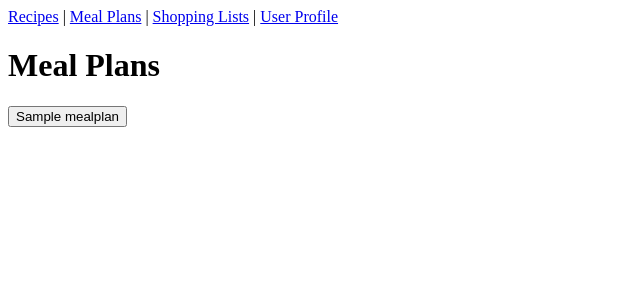
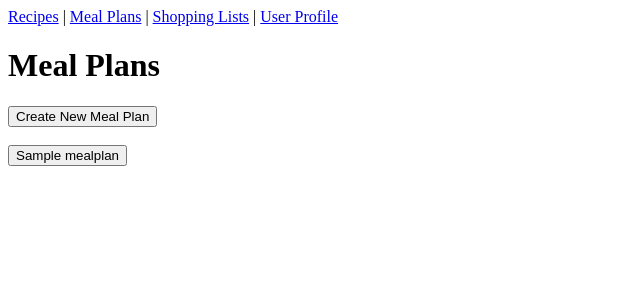
Before and after one commit to JoelRice/Plan-Shop-Eat, a Django app: page /meal_plan_app/meal_plans/ in a window 1280 px wide. Shown: the top 300 px of the page, without its empty margins (0-640 px from the left). Run offline with Django 3.2, Linux system fonts and the light colour scheme; tables that the repository leaves empty hold one stand-in row (values such as "Sample post").

Commit message:
Added ability to add and edit meal plans. Fixed sorting for Ingredient List.

```diff
--- a/meal_plan_app/models.py
+++ b/meal_plan_app/models.py
@@ -44,7 +44,7 @@ class MealPlan(models.Model):
         # ingredient specific code
         string_of_ingredients = ",".join([recipe.ingredients for recipe in list_of_recipes])
         ingredients = [ x.strip() for x in string_of_ingredients.split(',') ] # bruh, why though
-        ingredients.sort(key=lambda ing: ing.split()[-1])
+        ingredients.sort(key=lambda ing: ing.lower().split()[-1])
         ing_dict = dict()
         for ing in ingredients:
             if ing not in ing_dict:
--- a/meal_plan_app/urls.py
+++ b/meal_plan_app/urls.py
@@ -1,9 +1,11 @@
 from django.urls import path, include
 
-from meal_plan_app.views import meal_plan_view, meal_plans_list_view
+from meal_plan_app.views import CreateMealPlanView, EditMealPlanView, meal_plan_view, meal_plans_list_view
 
 
 urlpatterns = [
     path('meal_plan/<int:id>/', meal_plan_view, name='meal_plan_view'),
     path('meal_plans/', meal_plans_list_view, name='meal_plans_view'),
+    path('create_meal_plan/', CreateMealPlanView.as_view(), name="create_meal_plan"),
+    path('edit_meal_plan/<int:id>/', EditMealPlanView.as_view(), name="edit_meal_plan"),
 ]
--- a/meal_plan_app/views.py
+++ b/meal_plan_app/views.py
@@ -1,4 +1,6 @@
-from django.shortcuts import render
+from django.shortcuts import render, reverse, HttpResponseRedirect
+from django.views import View
+from meal_plan_app.forms import CreateMealPlanForm
 from meal_plan_app.models import MealPlan
 # Create your views here.
 
@@ -11,3 +13,83 @@ def meal_plan_view(request, id):
 def meal_plans_list_view(request):
     plans = MealPlan.objects.all()
     return render(request, 'meal_plans.html', {'plans': plans})
+
+class CreateMealPlanView(View):
+    template_name = 'generic_form.html'
+    form = CreateMealPlanForm()
+
+    def get(self, request):
+        return render(
+            request,
+            self.template_name,
+            {'form': self.form}
+        )
+
+    def post(self, request):
+        form = CreateMealPlanForm(request.POST)
+        if form.is_valid():
+            data = form.cleaned_data
+            user = request.user
+            meal_plan = MealPlan.objects.create(
+                created_by = user,
+                plan_title = data.get('plan_title')
+            )
+            meal_plan.monday.set(data.get('monday'))
+            meal_plan.tuesday.set(data.get('tuesday'))
+            meal_plan.wednesday.set(data.get('wednesday'))
+            meal_plan.thursday.set(data.get('thursday'))
+            meal_plan.friday.set(data.get('friday'))
+            meal_plan.saturday.set(data.get('saturday'))
+            meal_plan.sunday.set(data.get('sunday'))
+            return HttpResponseRedirect(
+                reverse('meal_plan_view', args=(meal_plan.id,))
+            )
+
+class EditMealPlanView(View):
+    template_name = 'generic_form.html'
+    form = CreateMealPlanForm()
+
+    def get(self, request, id):
+        meal_plan = MealPlan.objects.get(id=id)
+        if not request.user == meal_plan.created_by and not request.user.is_staff:
+            return HttpResponseRedirect(
+                reverse('meal_plan_view', args=(meal_plan.id,))
+            )
+        form = CreateMealPlanForm({
+            'plan_title': meal_plan.plan_title,
+            'monday': meal_plan.monday.all(),
+            'tuesday': meal_plan.tuesday.all(),
+            'wednesday': meal_plan.wednesday.all(),
+            'thursday': meal_plan.thursday.all(),
+            'friday': meal_plan.friday.all(),
+            'saturday': meal_plan.saturday.all(),
+            'sunday': meal_plan.sunday.all(),
+        })
+        return render(
+            request,
+            self.template_name,
+            {'form': form}
+        )
+
+    def post(self, request, id):
+        meal_plan = MealPlan.objects.get(id=id)
+        if not request.user == meal_plan.created_by and not request.user.is_staff:
+            return HttpResponseRedirect(
+                reverse('meal_plan_view', args=(meal_plan.id,))
+            )
+        form = CreateMealPlanForm(request.POST)
+        if form.is_valid():
+            data = form.cleaned_data
+            meal_plan.monday.set(data.get('monday'))
+            meal_plan.tuesday.set(data.get('tuesday'))
+            meal_plan.wednesday.set(data.get('wednesday'))
+            meal_plan.thursday.set(data.get('thursday'))
+            meal_plan.friday.set(data.get('friday'))
+            meal_plan.saturday.set(data.get('saturday'))
+            meal_plan.sunday.set(data.get('sunday'))
+            meal_plan.plan_title = data.get('plan_title')
+            meal_plan.save()
+        return HttpResponseRedirect(
+                reverse('meal_plan_view', args=(meal_plan.id,)),
+                reverse('recipes')
+            )
--- a/templates/meal_plans.html
+++ b/templates/meal_plans.html
@@ -1,6 +1,14 @@
 {% extends 'base.html' %} {% block content %}
 
 <h1>Meal Plans</h1>
+
+<div>
+  <a href="/meal_plan_app/create_meal_plan/"
+    ><button>Create New Meal Plan</button></a
+  >
+</div>
+
+<br />
 <div>
   {%for plan in plans %}
   <a href="/meal_plan_app/meal_plan/{{plan.id}}/"><button>{{plan}}</button></a>
```
Also changed, not shown: meal_plan_app/forms.py (added, +45 -0 lines), recipe_app/forms.py (+6 -6 lines), templates/meal_plan.html (+8 -0 lines).
